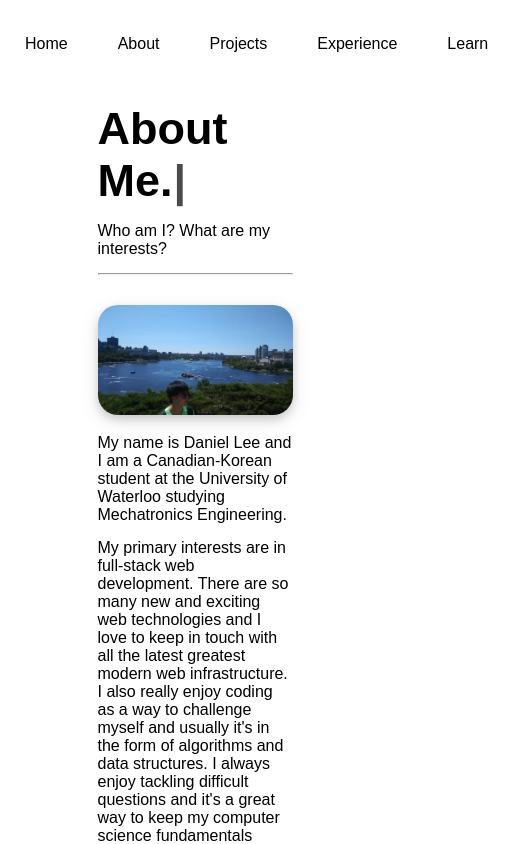
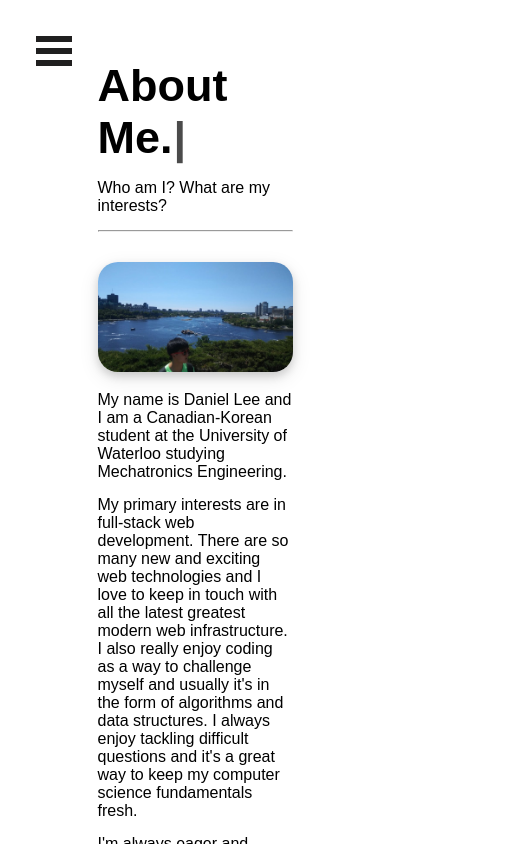
Before and after one commit to DanielBL01/DanielBL01.github.io, a React (Create React App) app: page /about in a window 390 px wide. Shown: the top 844 px of the page, 513 px wide, since content can reach past the window. Built offline with nearby package versions, Linux system fonts and the light colour scheme.

Commit message:
hamburger

```diff
--- a/src/App.js
+++ b/src/App.js
@@ -4,25 +4,21 @@ import About from "./components/About";
 import Projects from "./components/Projects";
 import Experience from "./components/Experience";
 import Learn from "./components/Learn";
+import Sidebar from "./components/Sidebar";
+
 import {
   BrowserRouter as Router,
   Switch,
   Route,
-  Link
 } from "react-router-dom";
 
 function App() {
   return (
+    <div className="App" id="outer-container">
+      <Sidebar pageWrapId={'page-wrap'} outerContainerId={'outer-container'} />
+      <div id="page-wrap">
         <Router>
           <div>
-        <nav>
-          <Link to="/" className='options'>Home</Link>
-          <Link to="/about" className="options">About</Link>
-          <Link to="/projects" className="options">Projects</Link>
-          <Link to="/experience" className="options">Experience</Link>
-          <Link to="/learn" className="options">Learn</Link>
-        </nav>
-
             <Switch>
               <Route path="/about">
                 <About />
@@ -42,6 +38,8 @@ function App() {
             </Switch>
           </div>
         </Router>
+      </div>
+    </div>
   );
 }
 
--- a/src/components/About.js
+++ b/src/components/About.js
@@ -5,7 +5,7 @@ import Typewriter from "typewriter-effect";
 function About() {
     return (
         <div className="container">
-            <h1>
+            <h1 className="page-header">
                 <Typewriter
                     onInit={(typewriter)=> {
                     typewriter
--- a/src/components/Experience.js
+++ b/src/components/Experience.js
@@ -5,7 +5,7 @@ function Experience() {
     return (
     <>
         <div className="container">
-            <h1>
+            <h1 className="page-header">
                 <Typewriter
                     onInit={(typewriter)=> {
                     typewriter
--- a/src/components/Home.js
+++ b/src/components/Home.js
@@ -7,7 +7,7 @@ import Typewriter from "typewriter-effect";
 function Home() {
     return (
         <div className="container">
-            <h1>
+            <h1 className="page-header">
                 <Typewriter
                     onInit={(typewriter)=> {
                     typewriter
--- a/src/components/Learn.js
+++ b/src/components/Learn.js
@@ -4,7 +4,7 @@ import Typewriter from "typewriter-effect";
 function Learn() {
     return (
         <div className="container">
-            <h1>
+            <h1 className="page-header">
                 <Typewriter
                     onInit={(typewriter)=> {
                     typewriter
--- a/src/components/Projects.js
+++ b/src/components/Projects.js
@@ -9,7 +9,7 @@ function Projects() {
     return (
         <>
             <div className="container">
-                <h1>
+                <h1 className="page-header">
                     <Typewriter
                         onInit={(typewriter)=> {
                         typewriter
--- /dev/null
+++ b/src/components/Sidebar.js
@@ -0,0 +1,16 @@
+import React from "react";
+import { slide as Options } from 'react-burger-menu'
+
+function Sidebar() {
+    return (
+        <Options>
+            <a className="menu-item" href="/">Home</a>
+            <a className="menu-item" href="/about">About</a>
+            <a className="menu-item" href="/projects">Projects</a>
+            <a className="menu-item" href="/experience">Experience</a>
+            <a className="menu-item" href="/learn">Learn</a>
+      </Options>
+    )
+}
+
+export default Sidebar;
--- a/src/styles/App.css
+++ b/src/styles/App.css
@@ -26,7 +26,7 @@ h1 {
 
 a {
     text-decoration: none;
-    color: #006eff;
+    color: #19e0e0;
 }
 
 p {
@@ -40,6 +40,16 @@ img {
     box-shadow: 0 4px 8px 0 rgba(0, 0, 0, 0.15), 0 6px 20px 0 rgba(0, 0, 0, 0.10);
     border-radius: 20px;
     max-height: 250px;
+}
+
+#page-wrap {
+    padding-bottom: 10px;
+    padding-top: 10px;
+    overflow: hidden;
+}
+
+.page-header {
+    margin-top: 50px;
 }
 
 .profile {
@@ -151,6 +161,72 @@ img {
     letter-spacing: 2px;
 }
 
+/* Styling for sidebar */
+
+.bm-burger-button {
+    position: fixed;
+    width: 36px;
+    height: 30px;
+    left: 36px;
+    top: 36px;
+}
+
+.bm-burger-bars {
+    background: rgb(32, 31, 31);
+}
+
+.bm-burger-bars-hover {
+    background: #19e0e0;
+}
+
+.bm-cross-button {
+    height: 24px;
+    width: 24px;
+}
+
+.bm-cross {
+    background: #bdc3c7;
+}
+
+.bm-menu-wrap {
+    position: fixed;
+    height: 100%;
+}
+
+.bm-menu {
+    background-color: #303030;
+    padding: 2.5em 1.5em 0;
+    font-size: 1.15em;
+}
+
+.bm-morph-shape {
+    fill: #373a47;
+}
+
+.bm-item-list {
+    color: #b8b7ad;
+    padding: 0.8em;
+    margin: 0;
+}
+
+.bm-item {
+    display: inline-block;
+    color: white;
+    margin-bottom: 10px;
+    text-align: left;
+    text-decoration: none;
+    transition: color 0.2s;
+    margin-top: 20px;
+}
+
+.bm-overlay {
+    background: rgba(0, 0, 0, 0.3);
+}
+
+.bm-item:hover {
+    color: #19e0e0;
+}
+
 @media only screen and (min-width: 950px) {
     /* Responsive design for projects */
     .grid {
@@ -195,7 +271,7 @@ img {
       height: 15px;
       width: 15px;
       border-radius: 50%;
-      background-color: #006eff;
+      background-color: #19e0e0;
       top: 0px;
     }
     .timeline ul li:nth-child(odd)::before {
```
Lines whose indentation alone changed are shown as unchanged.
